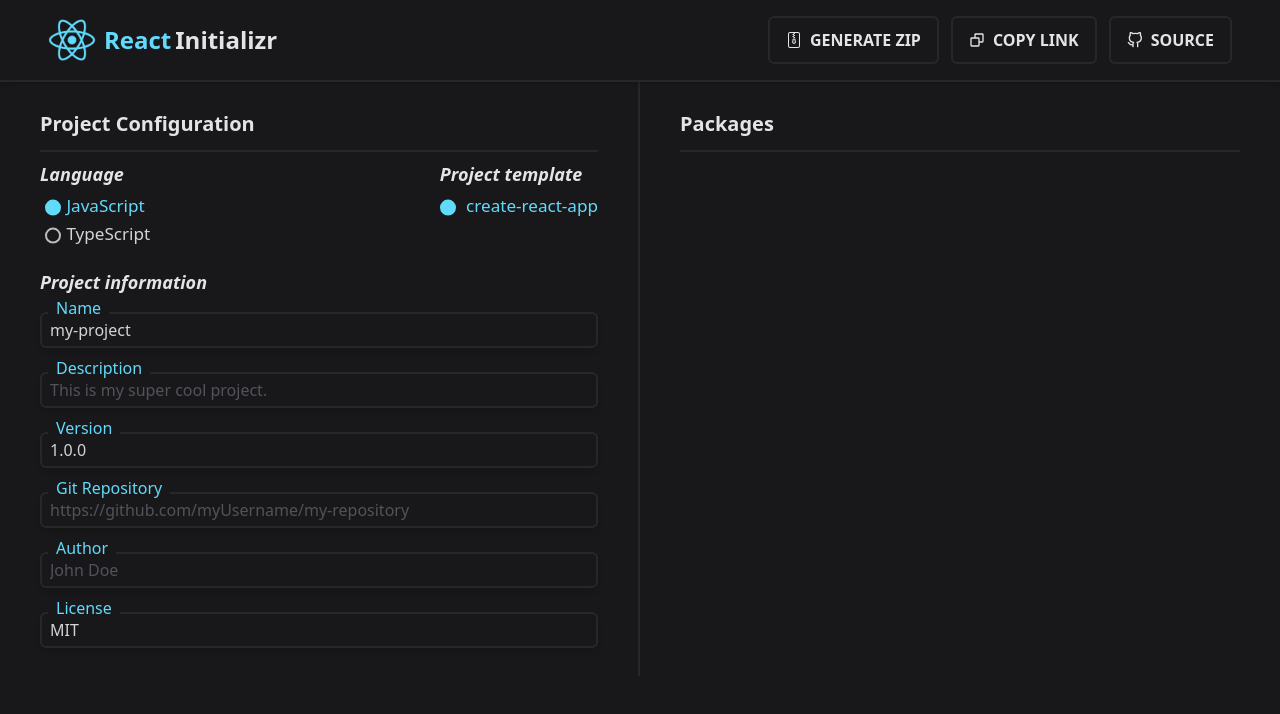
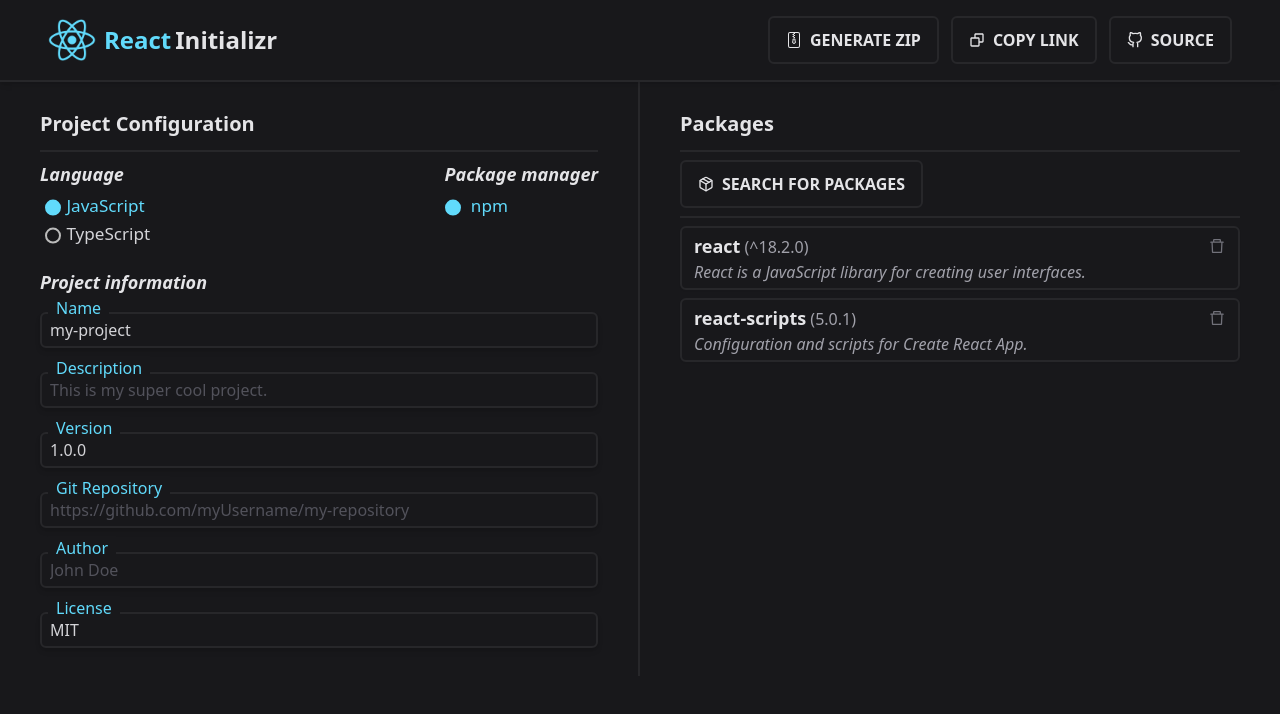
Before and after one commit to 0l1v3rr/react-initializr, a React (Create React App) app: page / in a window 1280 px wide. Shown: the top 714 px of the page. Built offline with nearby package versions, Linux system fonts and the light colour scheme.

Commit message:
add PackageItem component

```diff
--- a/src/atoms.ts
+++ b/src/atoms.ts
@@ -1,4 +1,5 @@
 import { atom } from "recoil";
+import { Package } from "./types";
 
 export const nameState = atom({
     key: "name",
@@ -35,7 +36,22 @@ export const languageState = atom({
     default: "JavaScript"
 });
 
-export const templateState = atom({
-    key: "template",
-    default: "create-react-app"
+export const pmState = atom({
+    key: "pm",
+    default: "npm"
 });
+
+export const packagesArrayState = atom({
+    key: "packagesArray",
+    default: [{
+        packageName: "react",
+        description: "React is a JavaScript library for creating user interfaces.",
+        version: "^18.2.0",
+        removeable: false
+    } as Package, {
+        packageName: "react-scripts",
+        description: "Configuration and scripts for Create React App.",
+        version: "5.0.1",
+        removeable: false
+    } as Package]
+});
--- a/src/components/Header.tsx
+++ b/src/components/Header.tsx
@@ -55,7 +55,7 @@ const Header = () => {
 
   return (
     <div className="flex items-center justify-center md:justify-between w-full h-fit border-b-2 border-solid
-      border-zinc-800 sm:px-12 px-4 py-4 sticky top-0 bg-zinc-900 shadow-md">
+      border-zinc-800 sm:px-12 px-4 py-4 sticky top-0 bg-zinc-900 shadow-md z-10">
       <div className="items-center text-2xl gap-2 cursor-pointer md:flex hidden">
         <img
           className="w-12 animate-spin-slow"
--- /dev/null
+++ b/src/components/PackageItem.tsx
@@ -0,0 +1,34 @@
+import { FC } from "react";
+import { Package } from "../types";
+
+import { AiOutlineDelete } from 'react-icons/ai';
+
+interface PackageItemProps {
+  package: Package,
+}
+
+const PackageItem:FC<PackageItemProps> = (props) => {
+  return (
+    <div className="w-full border-2 border-solid border-zinc-800 my-1 shadow-sm px-3 py-1 rounded-md">
+      <div className="flex items-center justify-between">
+        <a href={`https://www.npmjs.com/package/${props.package.packageName}`} target="_blank"
+          className="text-lg text-zinc-200 font-semibold color-react-hover transition-all duration-100">
+          {props.package.packageName}
+          <span className="font-light text-zinc-400 text-base"> ({props.package.version})</span>
+        </a>
+
+        <button className={`transition-all duration-200
+          ${props.package.removeable ? "hover:text-red-500 cursor-pointer hover:scale-110" :
+          "text-zinc-500 cursor-not-allowed"}`} disabled={!props.package.removeable}>
+          <AiOutlineDelete />
+        </button>
+      </div>
+
+      <div className="text-zinc-400 align-justify text-base italic">
+        {props.package.description}
+      </div>
+    </div>
+  );
+}
+
+export default PackageItem;
--- /dev/null
+++ b/src/components/PackageManager.tsx
@@ -0,0 +1,20 @@
+import RadioInput from "./RadioInput";
+import { pmState } from "../atoms";
+
+const PackageManager = () => {
+	return (
+		<div>
+			<div className="font-semibold italic">Package manager</div>
+			<form className="flex flex-col mt-1">
+				<RadioInput
+					checked={true}
+          formName="manager"
+          value="npm"
+          state={pmState}
+        />
+			</form>
+		</div>
+	);
+}
+
+export default PackageManager;
--- a/src/components/Template.tsx
+++ /dev/null
@@ -1,20 +0,0 @@
-import RadioInput from "./RadioInput";
-import { templateState } from "../atoms";
-
-const Template = () => {
-	return (
-		<div>
-			<div className="font-semibold italic">Project template</div>
-			<form className="flex flex-col mt-1">
-				<RadioInput
-					checked={true}
-          formName="template"
-          value="create-react-app"
-          state={templateState}
-        />
-			</form>
-		</div>
-	);
-}
-
-export default Template;
--- a/src/containers/Packages.tsx
+++ b/src/containers/Packages.tsx
@@ -1,9 +1,32 @@
+import Button from "../components/Button";
 import Title from "../components/Title";
 
+import { FiPackage } from 'react-icons/fi';
+import { useRecoilState } from "recoil";
+
+import { packagesArrayState } from "../atoms";
+import PackageItem from "../components/PackageItem";
+
 const Packages = () => {
+  const [packageArray, setPackageArray] = useRecoilState(packagesArrayState);
+
+  const handlePackagesBtnClick = () => {
+
+  };
+
   return (
     <div className="flex flex-col md:w-[50%] w-full md:px-10 px-5 py-5 min-h-full">
       <Title text="Packages" />
+
+      <div className="text-base block pb-2 border-b-2 border-solid border-zinc-800 mb-1">
+        <Button
+          icon={FiPackage}
+          onClick={handlePackagesBtnClick}
+          text="Search for packages"
+        />
+      </div>
+
+      {packageArray.map(p => <PackageItem key={p.packageName} package={p} />)}
     </div>
   );
 }
--- a/src/containers/ProjectInfo.tsx
+++ b/src/containers/ProjectInfo.tsx
@@ -1,6 +1,6 @@
 import Languages from "../components/Languages";
 import PackageInformation from "../components/PackageInformation";
-import Template from "../components/Template";
+import PackageManager from "../components/PackageManager";
 import Title from "../components/Title";
 
 const ProjectInfo = () => {
@@ -11,7 +11,7 @@ const ProjectInfo = () => {
 
       <div className="flex justify-between">
         <Languages />
-        <Template />
+        <PackageManager />
       </div>
 
       <PackageInformation />
--- /dev/null
+++ b/src/types.ts
@@ -0,0 +1,6 @@
+export interface Package {
+    packageName: string,
+    version: string,
+    description: string,
+    removeable: boolean,
+}
```
